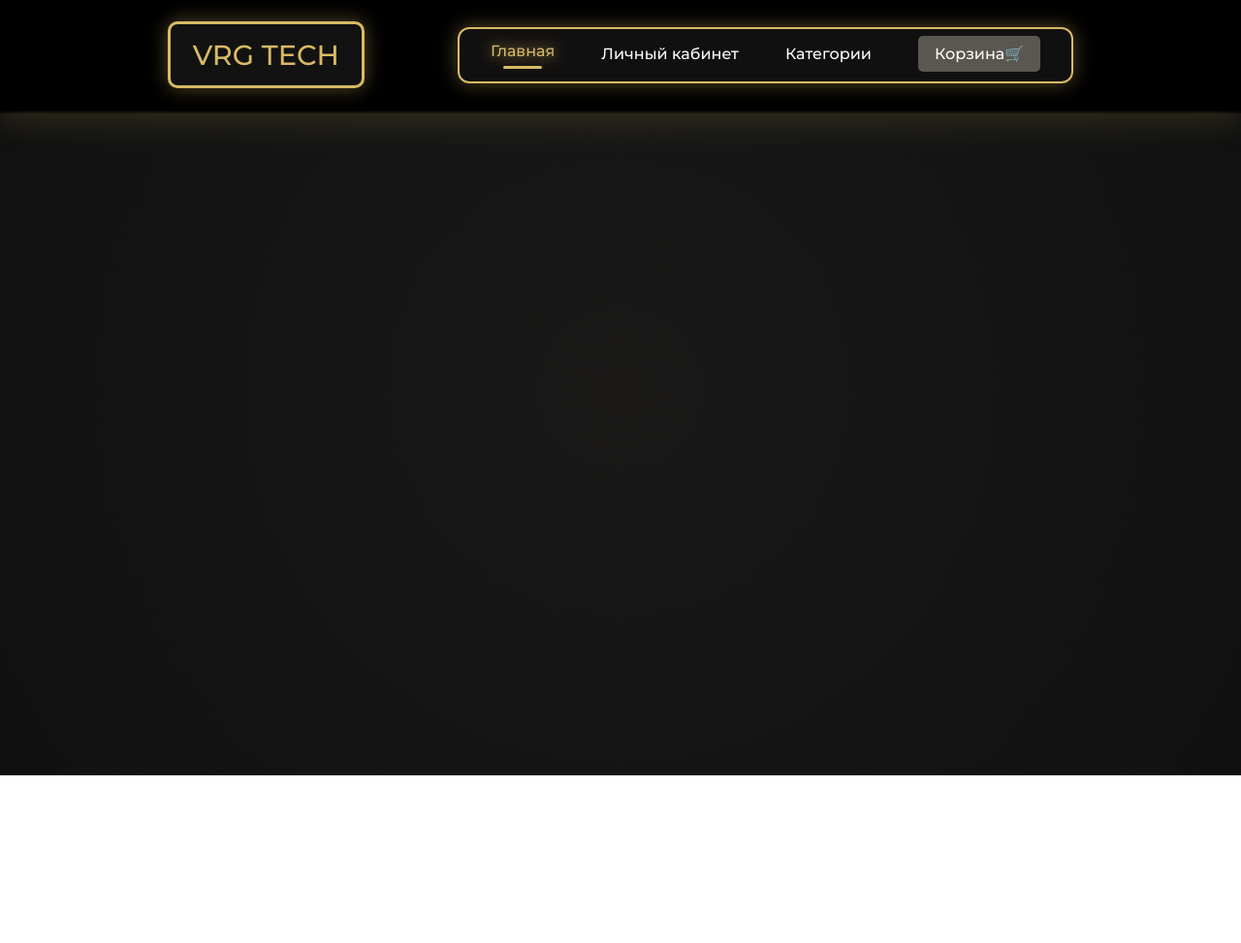
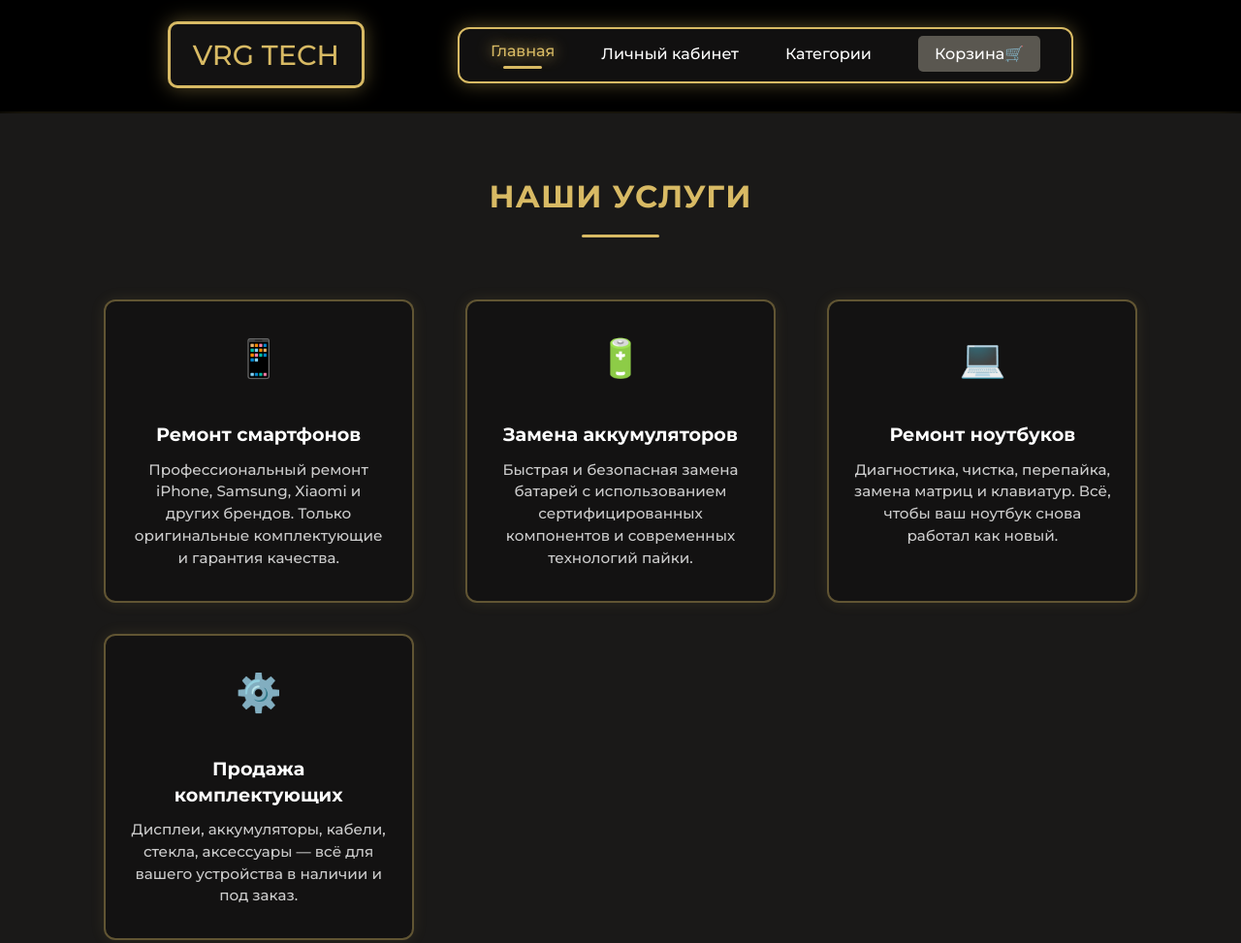
Before and after one commit to Rabal1/VRG, a plain HTML site: page index.html in a window 1280 px wide. Shown: the whole page at 97% size. Before the commit the page ends 800 px from the top, so only its background shows below. Drawn offline with Linux system fonts and the light colour scheme; no server answers.

Commit message:
Add files via upload

```diff
--- a/index.html
+++ b/index.html
@@ -25,9 +25,43 @@
                     <li class="btn"><a href="#">Корзина🛒</a></li>
                 </ul>
                 <button id="pin-toggle" class="pin-btn" title="Закрепить панель"></button>
+                <div class="theme-toggle">
+</div>
+
             </nav>
         </header>
     </div>
+    <section class="services">
+  <div class="container">
+    <h2 class="section-title">Наши услуги</h2>
+    <div class="services-grid">
+      <div class="service-card">
+        <div class="icon">📱</div>
+        <h3>Ремонт смартфонов</h3>
+        <p>Профессиональный ремонт iPhone, Samsung, Xiaomi и других брендов. Только оригинальные комплектующие и гарантия качества.</p>
+      </div>
+
+      <div class="service-card">
+        <div class="icon">🔋</div>
+        <h3>Замена аккумуляторов</h3>
+        <p>Быстрая и безопасная замена батарей с использованием сертифицированных компонентов и современных технологий пайки.</p>
+      </div>
+
+      <div class="service-card">
+        <div class="icon">💻</div>
+        <h3>Ремонт ноутбуков</h3>
+        <p>Диагностика, чистка, перепайка, замена матриц и клавиатур. Всё, чтобы ваш ноутбук снова работал как новый.</p>
+      </div>
+
+      <div class="service-card">
+        <div class="icon">⚙️</div>
+        <h3>Продажа комплектующих</h3>
+        <p>Дисплеи, аккумуляторы, кабели, стекла, аксессуары — всё для вашего устройства в наличии и под заказ.</p>
+      </div>
+    </div>
+  </div>
+</section>
+
     <script src="sounds.js"></script>
     <script src="scroll.js"></script>
 </body>
--- a/style.css
+++ b/style.css
@@ -156,18 +156,6 @@ header nav ul li.active::after {
   background: #d8ba64;
   border-radius: 10px;
   margin: 0.2em auto 0;
-}
-
-/* ====== ВСПЫШКА И СЖАТИЕ ПРИ КЛИКЕ ====== */
-@keyframes glowPulse {
-  0% { text-shadow: 0 0 0 rgba(216,186,100,0); }
-  50% { text-shadow: 0 0 15px rgba(216,186,100,1); }
-  100% { text-shadow: 0 0 0 rgba(216,186,100,0); }
-}
-
-header nav ul li a:active {
-  transform: scale(0.95);
-  animation: glowPulse 0.4s ease;
 }
 
 /* ====== КНОПКИ ====== */
@@ -341,24 +329,6 @@ header.fixed {
     box-shadow: 0 10px 30px rgba(216, 186, 100, 0.15);
   }
 }
-/* ====== АНИМАЦИЯ ЛОГОТИПА ПРИ НАВЕДЕНИИ ====== */
-@keyframes logoPulse {
-  0% {
-    box-shadow: 0 0 10px rgba(216, 186, 100, 0.4), inset 0 0 10px rgba(216, 186, 100, 0.2);
-  }
-  50% {
-    box-shadow: 0 0 25px rgba(216, 186, 100, 0.8), inset 0 0 15px rgba(216, 186, 100, 0.4);
-  }
-  100% {
-    box-shadow: 0 0 10px rgba(216, 186, 100, 0.4), inset 0 0 10px rgba(216, 186, 100, 0.2);
-  }
-}
-
-.logo a {
-  transition: all 0.4s ease;
-  position: relative;
-  z-index: 2;
-}
 /* ====== ТУМБЛЕР ФИКСАЦИИ (ТОЛЬКО МОБИЛЬНАЯ ВЕРСИЯ) ====== */
 @media (max-width: 768px) {
   .toggle-container {
@@ -432,3 +402,100 @@ header.fixed {
     z-index: 1000;
   }
 }
+
+/* ====== БЛОК "НАШИ УСЛУГИ" ====== */
+.services {
+  padding: 4em 0;
+  background: #1a1918;
+  text-align: center;
+  position: relative;
+}
+
+.services .section-title {
+  font-size: 2rem;
+  color: #d8ba64;
+  margin-bottom: 2em;
+  letter-spacing: 1px;
+  text-transform: uppercase;
+  position: relative;
+}
+
+.services .section-title::after {
+  content: "";
+  display: block;
+  width: 80px;
+  height: 3px;
+  background: #d8ba64;
+  margin: 0.5em auto 0;
+  border-radius: 10px;
+}
+
+.services-grid {
+  display: grid;
+  grid-template-columns: repeat(auto-fit, minmax(250px, 1fr));
+  gap: 2em;
+  justify-items: center;
+}
+
+.service-card {
+  background: rgba(19, 18, 18, 0.9);
+  border: 2px solid rgba(216, 186, 100, 0.4);
+  border-radius: 12px;
+  padding: 2em 1.5em;
+  box-shadow: 0 0 15px rgba(216, 186, 100, 0.1);
+  transition: all 0.4s ease;
+  max-width: 320px;
+  text-align: center;
+  color: #fff;
+}
+
+/* Плавное появление только на ПК */
+@media (min-width: 769px) {
+  .service-card {
+    opacity: 0;
+    transform: translateY(30px);
+    animation: fadeInUp 0.8s ease forwards;
+  }
+
+  .service-card:nth-child(1) { animation-delay: 0.2s; }
+  .service-card:nth-child(2) { animation-delay: 0.4s; }
+  .service-card:nth-child(3) { animation-delay: 0.6s; }
+  .service-card:nth-child(4) { animation-delay: 0.8s; }
+}
+
+.service-card:hover {
+  border-color: #d8ba64;
+  box-shadow: 0 0 25px rgba(216, 186, 100, 0.3);
+  transform: translateY(-5px) scale(1.03);
+}
+
+.service-card .icon {
+  font-size: 2.4rem;
+  color: #d8ba64;
+  margin-bottom: 1em;
+}
+
+.service-card h3 {
+  font-size: 1.2rem;
+  color: #fff;
+  margin-bottom: 0.6em;
+}
+
+.service-card p {
+  font-size: 0.95rem;
+  color: #ccc;
+  line-height: 1.5;
+}
+
+/* ====== АДАПТИВ ====== */
+@media (max-width: 768px) {
+  .services {
+    padding: 3em 1em;
+  }
+  .service-card {
+    padding: 1.5em;
+  }
+  .services .section-title {
+    font-size: 1.6rem;
+  }
+}
```
Also changed, not shown: theme_moon_and_sun.js (added).
